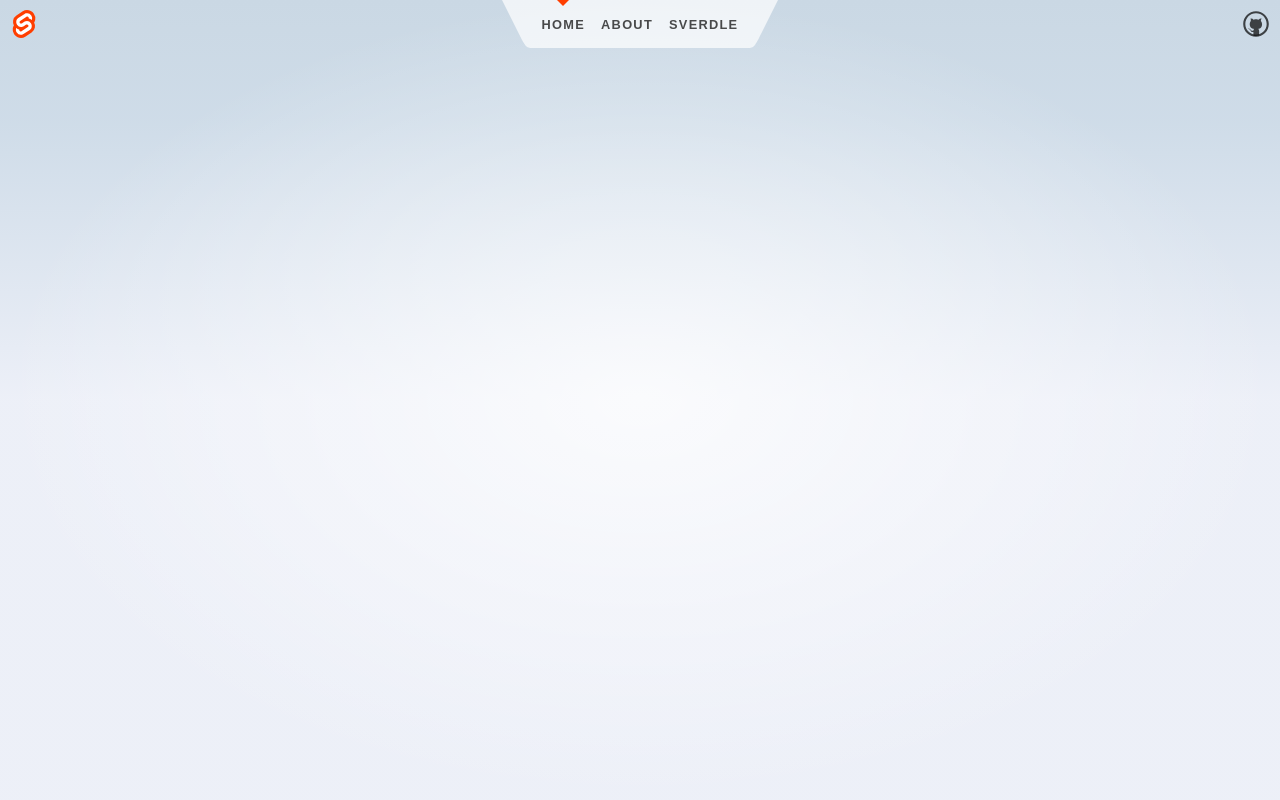
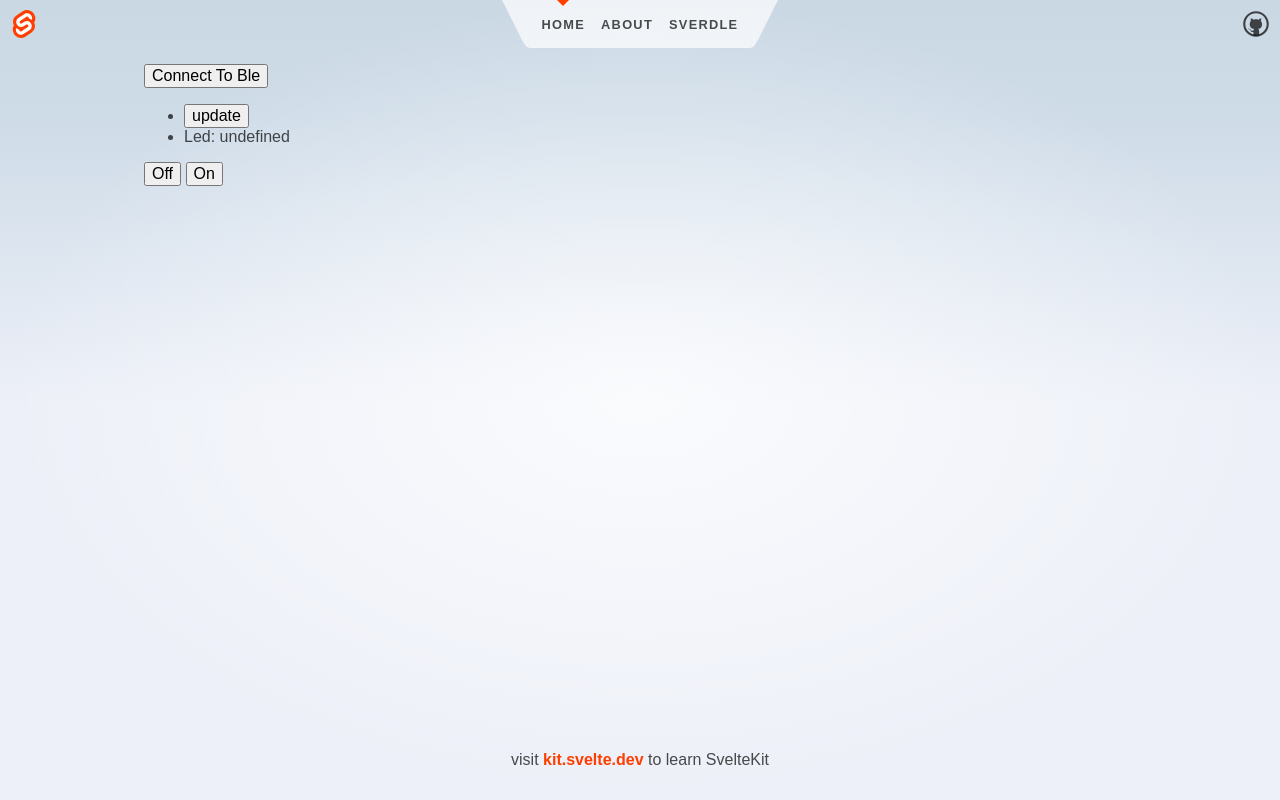
Before and after one commit to maxxafari/ble4gweb, a SvelteKit app: page / in a window 1280 px wide. Built offline with nearby package versions, Linux system fonts and the light colour scheme.

Commit message:
connect and change values on leds

```diff
--- a/src/routes/+page.svelte
+++ b/src/routes/+page.svelte
@@ -3,10 +3,30 @@
 	const serviceUUID = 'a3941db0-a97c-4cf1-943f-a25ff9ba40cd';
 	const ledCharacteristicUUID = '5b8c0ab6-a058-4684-b2b6-4a0a692e2d45';
 
-	let bleDevice: BluetoothDevice;
-	let bleServer: BluetoothRemoteGATTServer;
-	let ledService: BluetoothRemoteGATTService;
-	let ledCharacteristic: BluetoothRemoteGATTCharacteristic;
+	async function getVal(gc: BluetoothRemoteGATTCharacteristic) {
+		const dataView = await gc.readValue();
+		const valueArray = new Uint8Array(dataView.buffer);
+		console.log('valueArray', valueArray);
+
+		console.log(
+			'Connected using Async function!\n The value is: \nQ1=' +
+				valueArray[1] +
+				' Q0=' +
+				valueArray[0]
+		);
+		return [valueArray[0], valueArray[1]];
+	}
+
+	let bleDevice: BluetoothDevice | undefined;
+	let connected = false;
+	let bleServer: BluetoothRemoteGATTServer | undefined;
+	let ledService: BluetoothRemoteGATTService | undefined;
+	let ledCharacteristic: BluetoothRemoteGATTCharacteristic | undefined;
+
+	let ledValue: number[];
+
+	// reactive
+	$: connected = !!bleDevice;
 
 	async function connectToBLE() {
 		bleDevice = await navigator.bluetooth.requestDevice({
@@ -16,21 +36,44 @@
 		if (!bleDevice.gatt) throw new Error('No GATT server');
 
 		bleServer = await bleDevice.gatt?.connect();
+		if (!bleServer) throw new Error('No GATT server');
 		ledService = await bleServer?.getPrimaryService(serviceUUID);
+		if (!ledService) throw new Error('No LED service');
 		ledCharacteristic = await ledService.getCharacteristic(ledCharacteristicUUID);
+		if (!ledCharacteristic) throw new Error('No LED characteristic');
+		console.log('found ledCharacteristic', ledCharacteristic);
+
+		ledValue = await getVal(ledCharacteristic);
+	}
+	async function disconnectBLE() {
+		await bleDevice?.gatt?.disconnect();
+		bleDevice = undefined;
+	}
+
+	async function getLed() {
+		if (!ledCharacteristic) return;
+		ledValue = await getVal(ledCharacteristic);
 	}
 </script>
 
 <svelte:head>
 	<title>Control</title>
 	<meta name="description" content="Control app" />
-	<ul>
-		<li>Led: {ledCharacteristic.readValue()}</li>
-	</ul>
 </svelte:head>
 
 <section>
-	<button on:click={() => connectToBLE()}>Connect To Ble</button>
+	{#if !connected}
+		<button on:click={() => connectToBLE()}>Connect To Ble</button>
+	{:else}
+		<button on:click={() => disconnectBLE()}>Disconnect</button>
+	{/if}
+
+	<ul>
+		<li><button on:click={() => getLed()}> update</button></li>
+		<li>Led: {ledValue}</li>
+	</ul>
+	<button on:click={() => ledCharacteristic?.writeValue(new Uint8Array([0, 0]))}> Off </button>
+	<button on:click={() => ledCharacteristic?.writeValue(new Uint8Array([1, 1]))}> On </button>
 </section>
 
 <style>
```
